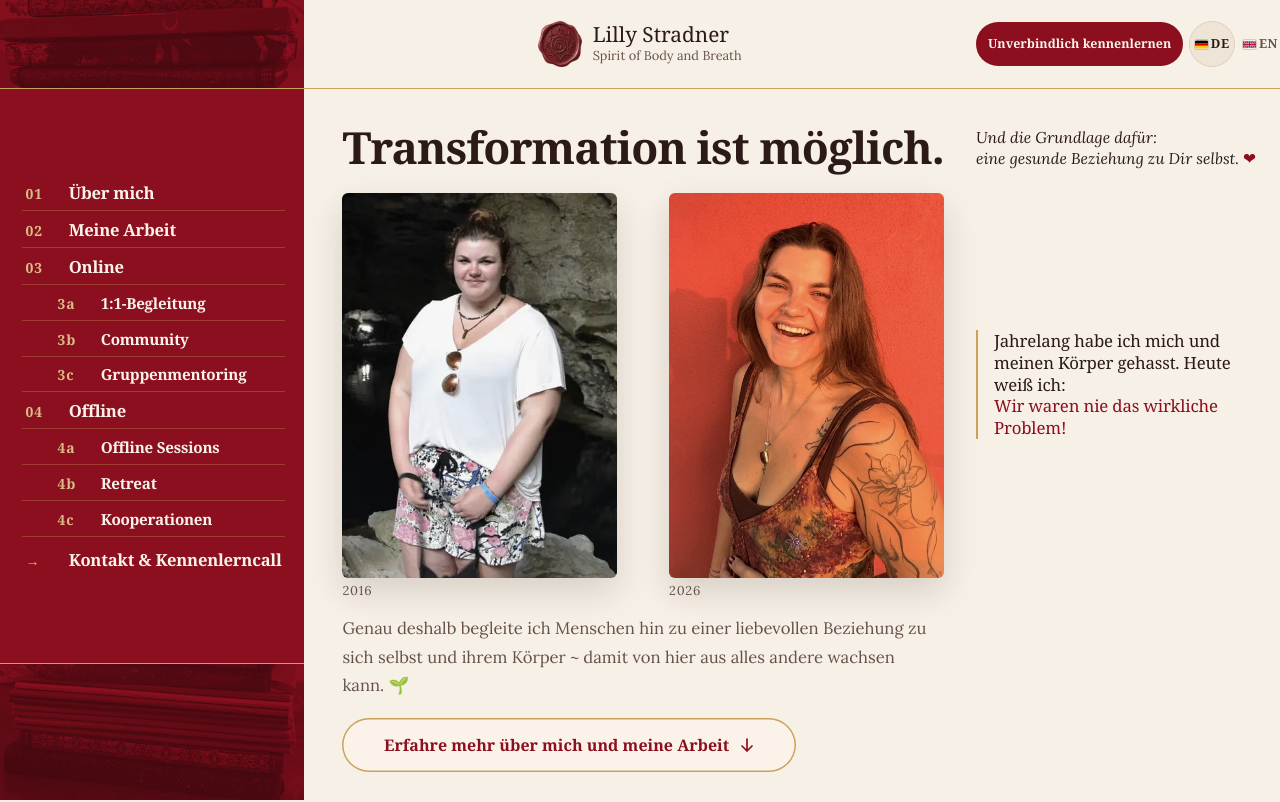
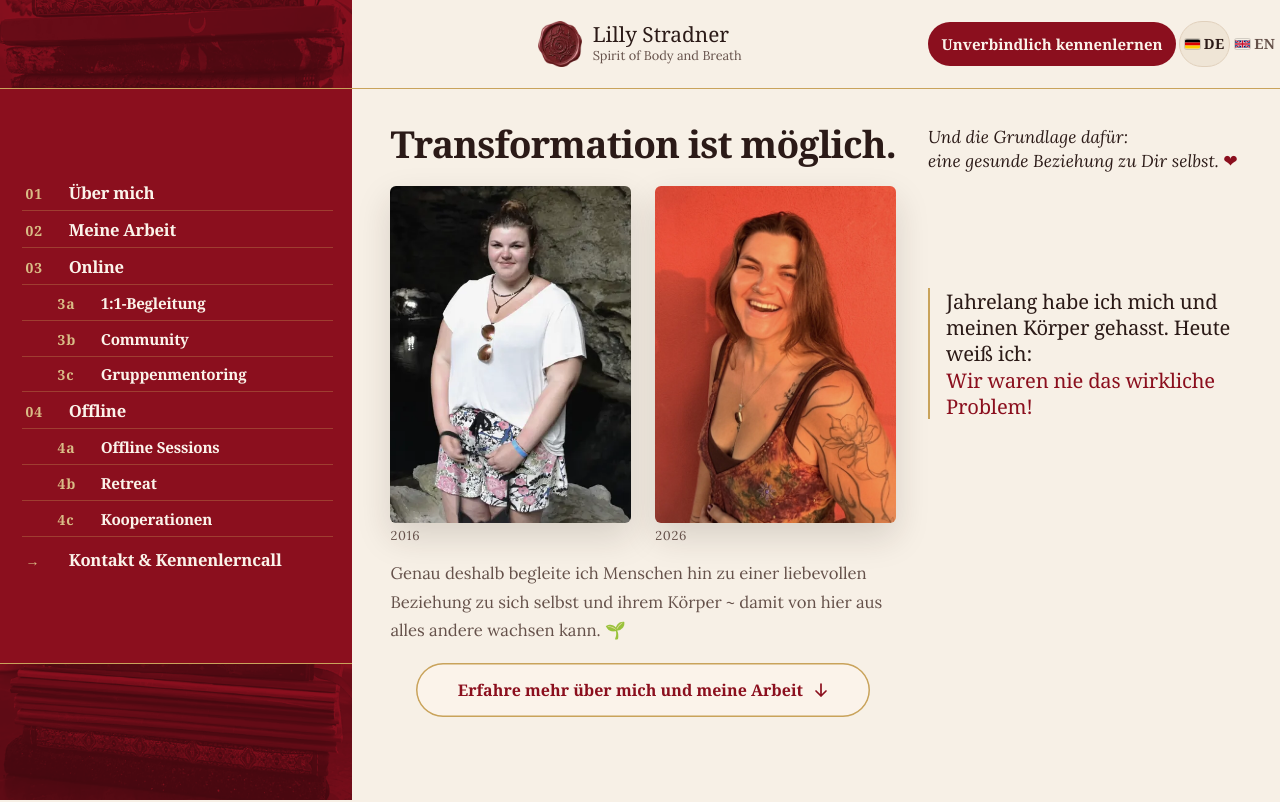
Before and after one commit to lechcode/lilly-stradner-vorschau, a plain HTML site: page index.html in a window 1280 px wide. Shown: the top 802 px of the page. Drawn offline with Linux system fonts and the light colour scheme.

Commit message:
Test: breitere Seitenstreifen, Mitte zentriert (Runde 8)
- Seitenmenü links und Streifen rechts 22rem, über dieselbe Variable
- Rechter Streifen: Knopf, DE/EN, kursive Zeile und Zitat größer, rechts mind. 24px frei
- Fotos 24px Abstand, zusammen mittig; Knopf „Erfahre mehr“ mittig

Co-Authored-By: Claude Opus 5.5 <noreply@anthropic.com>

```diff
--- a/assets/site.css
+++ b/assets/site.css
@@ -342,7 +342,7 @@ section{padding:clamp(4.2rem,9vw,7.5rem) 0; position:relative; scroll-margin-top
 @media (min-width:1024px){
   .hero{
     --rand-l:clamp(1.5rem, 3vw, 3rem);
-    --rand-r:clamp(.8rem, 2vw, 1.4rem);
+    --rand-r:var(--rand-rechts);
     --vor-linie:32px;
     display:block; min-height:100svh;
     padding:calc(var(--kopf-hoehe) + 1px + 36px) 0 0;   /* 36px unter der Goldlinie */
@@ -362,13 +362,13 @@ section{padding:clamp(4.2rem,9vw,7.5rem) 0; position:relative; scroll-margin-top
   }
   .hero .grundlage{
     grid-area:sub; align-self:start; white-space:nowrap; margin:var(--grund-oben, 0) var(--rand-r) 0 0;
-    font-size:var(--grund-groesse, 1rem); line-height:var(--grund-zeile, 1.3);
+    font-size:var(--grund-groesse, 1.2rem); line-height:var(--grund-zeile, 1.35);
   }
-  /* Fotos 5:7, gleich gross, gleiche Hoehe, nicht versetzt. Links buendig
-     mit der Ueberschrift, rechts buendig mit ihrem Ende. */
+  /* Fotos 5:7, gleich gross, gleiche Hoehe, nicht versetzt.
+     Runde 8: 24px Abstand, zusammen mittig in der mittleren Spalte. */
   .hero .dipt{
-    grid-area:photos; display:flex; justify-content:space-between; align-self:start; justify-self:stretch;
-    width:auto; min-width:0; margin-top:0; margin-bottom:0; margin-left:0; gap:16px;
+    grid-area:photos; display:flex; justify-content:center; align-self:start; justify-self:stretch;
+    width:auto; min-width:0; margin-top:0; margin-bottom:0; margin-left:0; gap:24px;
   }
   .hero .dipt figure,.hero .dipt figure:last-child{margin:0; flex:none}
   .hero .dipt img,.hero .dipt figure:first-child img{
@@ -379,12 +379,12 @@ section{padding:clamp(4.2rem,9vw,7.5rem) 0; position:relative; scroll-margin-top
   .hero .kern{
     grid-area:quote; align-self:center; margin:0 var(--rand-r) 1.4rem 0;   /* 1.4rem = Jahreszahl */
     padding-left:1rem; border-left:2px solid #C9A35B;
-    font-size:clamp(1.05rem, 1.3vw, 1.4rem); line-height:1.3;
+    font-size:clamp(1.26rem, 1.56vw, 1.68rem); line-height:1.3;   /* Runde 8: ca. 20 % groesser */
   }
   .hero .kern em{color:var(--bordeaux)}
   .hero-absatz{grid-area:text; width:auto; min-width:0; margin-top:clamp(.8rem, 2vh, 1.4rem); margin-bottom:clamp(.9rem, 2.2vh, 1.5rem); margin-left:0}
   .hero .zeile{display:none}
-  .hero-wege{grid-area:cta; flex-direction:row}
+  .hero-wege{grid-area:cta; flex-direction:row; justify-content:center}   /* Knopf mittig */
   .hero-wege .knopf{width:auto; padding:.9rem 2.6rem; font-size:1rem; cursor:pointer}
 }
 
@@ -777,6 +777,8 @@ footer{background:var(--bordeaux-tief); color:var(--auf-bordeaux); padding:clamp
   :root{
     --kopf-hoehe:clamp(76px, 11vh, 108px);
     --linie-gold:#C9A35B;
+    --seitennav:22rem;          /* Runde 8: Menue links UND Streifen rechts, ca. 15 % breiter */
+    --rand-rechts:24px;         /* Mindestabstand zum rechten Fensterrand */
   }
   /* auf ganze Pixel runden: beide Linien landen garantiert auf derselben Pixelzeile */
   @supports (width:round(1.5px, 1px)){
@@ -796,11 +798,14 @@ footer{background:var(--bordeaux-tief); color:var(--auf-bordeaux); padding:clamp
   }
   .kopf-mitte{grid-column:1; justify-self:center; display:flex; justify-content:center; align-items:center}
   .kopf-rechts{grid-column:2; justify-self:start; gap:.35rem}
-  /* Knopf + DE + EN muessen in den Streifen (Breite Seitenmenue) passen */
-  .kopf .kennenlernen{padding:.5rem .75rem; font-size:.78rem; letter-spacing:0}
-  .kopf .sprache{gap:.1rem}
-  .kopf .sprache a{padding:.4rem .3rem; gap:.2rem; font-size:.78rem; letter-spacing:.04em}
-  .kopf .sprache .flagge{width:13px; height:9px}
+  /* Knopf + DE + EN passen in den Streifen, rechts bleiben mind. 24px frei
+     (Runde 8: Knopf und Sprache ca. 20 % groesser) */
+  .kopf-rechts{max-width:calc(var(--seitennav) - var(--rand-rechts))}
+  .kopf-rechts{gap:.2rem}
+  .kopf .kennenlernen{padding:.6rem .85rem; font-size:.94rem; letter-spacing:0}
+  .kopf .sprache{gap:0}
+  .kopf .sprache a{padding:.45rem .28rem; gap:.25rem; font-size:.88rem; letter-spacing:.02em}
+  .kopf .sprache .flagge{width:15px; height:10px}
   .kopf::before{border:0; border-bottom:1px solid var(--linie-gold); border-radius:0; box-shadow:none}
   .kopf-marke{gap:.65rem}
   .kopf-marke img{width:44px}
--- a/assets/site.js
+++ b/assets/site.js
@@ -313,8 +313,9 @@
    Ab 1024px. Die linke Spalte endet an der Linie, an der oben
    „Unverbindlich kennenlernen" beginnt (abzueglich --vor-linie).
    1. Die Ueberschrift fuellt die linke Spalte in einer Zeile.
-   2. Die zwei Zeilen der Grundlage reichen genau von der Oberkante bis
-      zur Grundlinie der Ueberschrift und passen in den rechten Streifen.
+   2. Die Grundlage (zwei Zeilen) beginnt oben buendig mit der Oberkante
+      der Ueberschrift; Groesse ca. 1,35vw, hoechstens so gross, dass die
+      laengere Zeile in den rechten Streifen passt (Runde 8).
    3. Die Fotos (5:7) werden so hoch, dass der Hero auf einen Bildschirm
       passt, hoechstens 50vh.
    Ohne JavaScript greifen die Ersatzwerte in site.css. */
@@ -354,12 +355,12 @@
         g1 = Math.floor(100 * ziel1 / breite100(h1) * 100) / 100;
     hero.style.setProperty('--h1-groesse', g1 + 'px');
 
-    /* 2. Grundlage: so hoch wie die Ueberschrift, so breit wie der Streifen */
+    /* 2. Grundlage: oben buendig, so gross wie moeglich bis 1,35vw */
     var k1 = masse(h1, g1, 'T'),
-        kG = masse(grund, 100, 'U').kappe / 100,
         zielG = grund.getBoundingClientRect().width,
-        gG = Math.min(100 * zielG / breite100(grund) * 0.995, k1.kappe / (kG + 1.25)),
-        zeile = k1.kappe - kG * gG;
+        wunsch = Math.min(21.6, Math.max(16, window.innerWidth * 0.0135)),
+        gG = Math.min(100 * zielG / breite100(grund) * 0.995, wunsch),
+        zeile = gG * 1.35;
     hero.style.setProperty('--grund-groesse', gG + 'px');
     hero.style.setProperty('--grund-zeile', zeile + 'px');
     hero.style.setProperty('--grund-oben', (kappeOben(k1, g1) - kappeOben(masse(grund, gG, 'U'), zeile)) + 'px');
@@ -375,7 +376,7 @@
                + wege.getBoundingClientRect().height,
         unten = Math.max(16, window.innerHeight * 0.035),
         frei = window.innerHeight - unten - (dr.top - hr.top) - rest,
-        passt = (dr.width - 32) * 7 / 10,
+        passt = (dr.width - 24) * 7 / 10,
         hoehe = Math.max(220, Math.min(frei, window.innerHeight * 0.5, passt));
     hero.style.setProperty('--foto-hoehe', Math.floor(hoehe) + 'px');
   }
```
